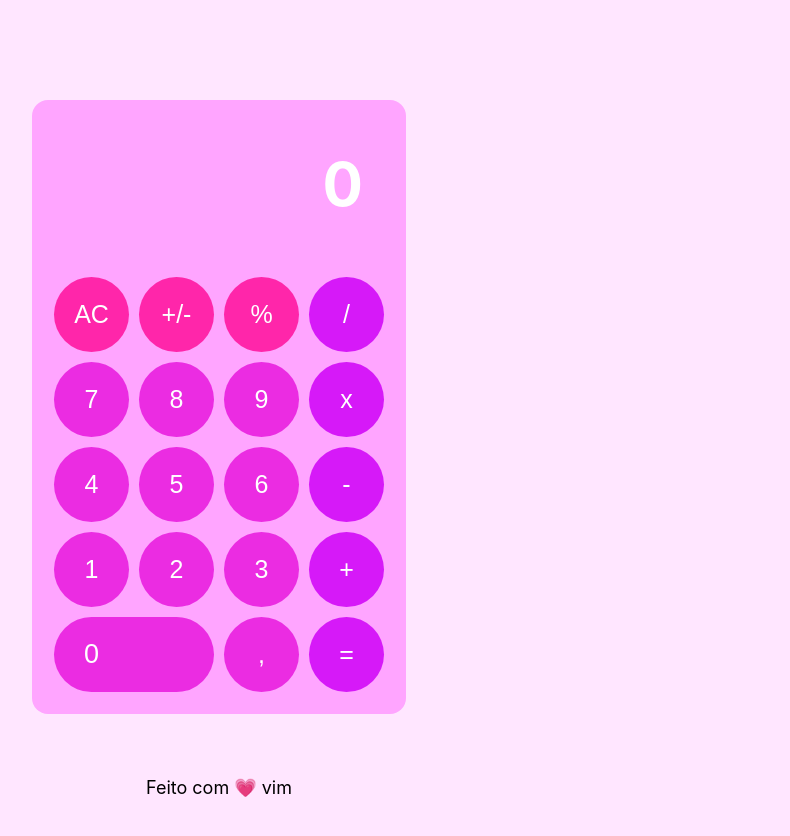
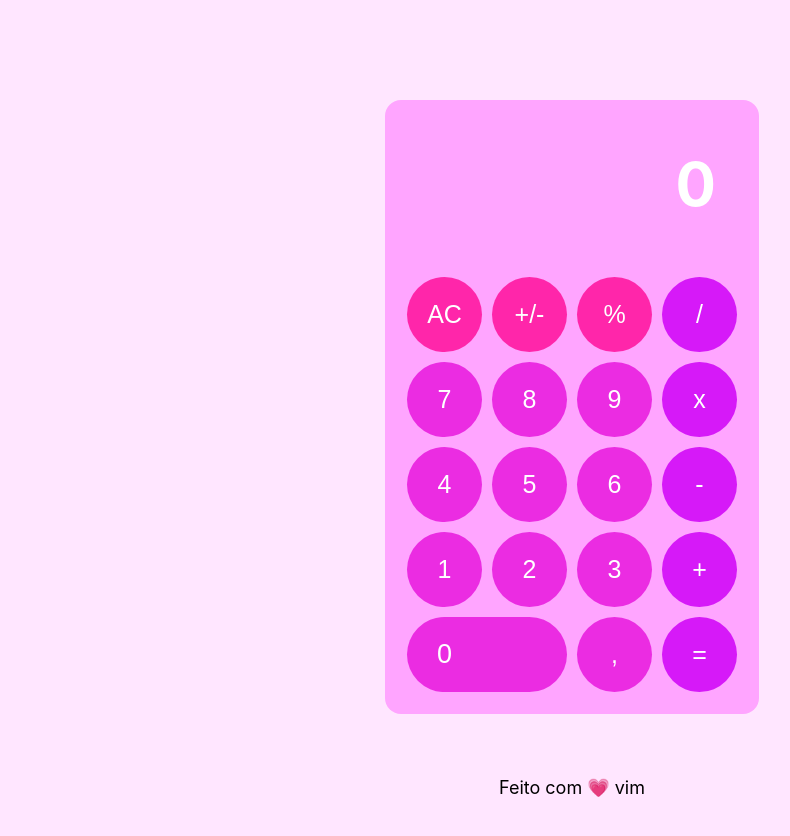
Before and after one commit to vitoriasaturnino/barbie-calculator, a React (Create React App) app: page / in a window 1280 px wide. Shown: the top 836 px of the page, without its empty margins (68-858 px from the left). Built offline with nearby package versions, Linux system fonts and the light colour scheme.

Commit message:
calculadora centralizada

```diff
--- a/src/components/calculator.jsx
+++ b/src/components/calculator.jsx
@@ -57,6 +57,7 @@ export default function Calculator() {
   }
 
   return (
+    <div className="container">
       <div className="wrapper">
         {/* estrutura da calculadora -  modelo escolhido é o da calculadora do IOS*/}
         <div className="display">
@@ -158,5 +159,6 @@ export default function Calculator() {
           <footer>Feito com 💗 vim</footer>
         </div>
       </div>
+    </div>
   );
 }
--- a/src/components/calculatorStyle.css
+++ b/src/components/calculatorStyle.css
@@ -1,5 +1,11 @@
 html {
   background-color: #ffe6ff;
+}
+
+.container {
+  display: flex;
+  justify-content: center;
+  align-items: center;
 }
 
 .wrapper {
```
Lines whose indentation alone changed are shown as unchanged.
